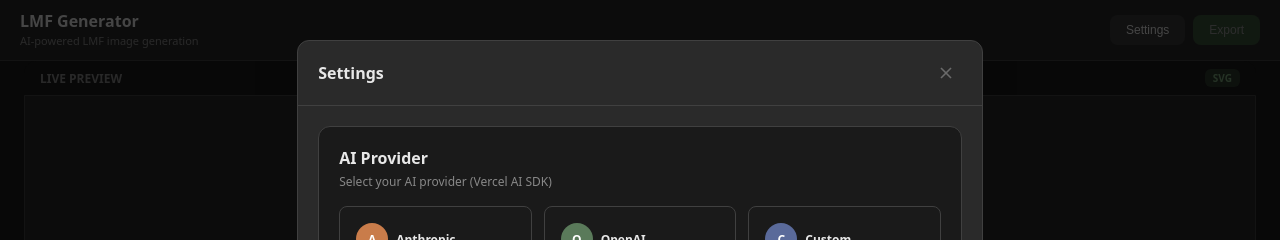
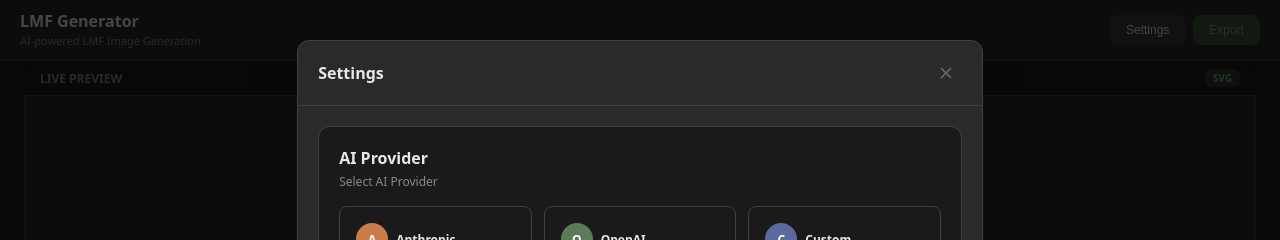
Before and after one commit to sarfraznawaz2005/lmf, a website with bundled scripts: page generator/src/mainview/index.html in a window 1280 px wide. Both pictures are taken after a click on the button "Settings". Shown: the top 240 px of the page. Built offline with nearby package versions, Linux system fonts and the light colour scheme; what electrobun would draw is missing.

Commit message:
style: update ui text capitalization and shorten provider descriptions

```diff
--- a/generator/src/mainview/index.html
+++ b/generator/src/mainview/index.html
@@ -16,7 +16,7 @@
         <div class="toolbar-left">
           <div class="app-title">
             <h1>LMF Generator</h1>
-            <p>AI-powered LMF image generation</p>
+            <p>AI-powered LMF Image Generation</p>
           </div>
         </div>
         <div class="toolbar-right">
--- a/generator/src/mainview/index.ts
+++ b/generator/src/mainview/index.ts
@@ -470,7 +470,7 @@ function renderSettingsModal(settings: Settings) {
 		<div class="settings-content">
 			<section class="settings-section">
 				<h3>AI Provider</h3>
-				<p class="section-desc">Select your AI provider (Vercel AI SDK)</p>
+				<p class="section-desc">Select AI Provider</p>
 
 				<div class="provider-cards">
 					<div class="provider-card ${settings.provider === "anthropic" ? "selected" : ""}" data-provider="anthropic">
```
Also changed, not shown: generator/src/mainview/settings.html (+1 -1 lines).
